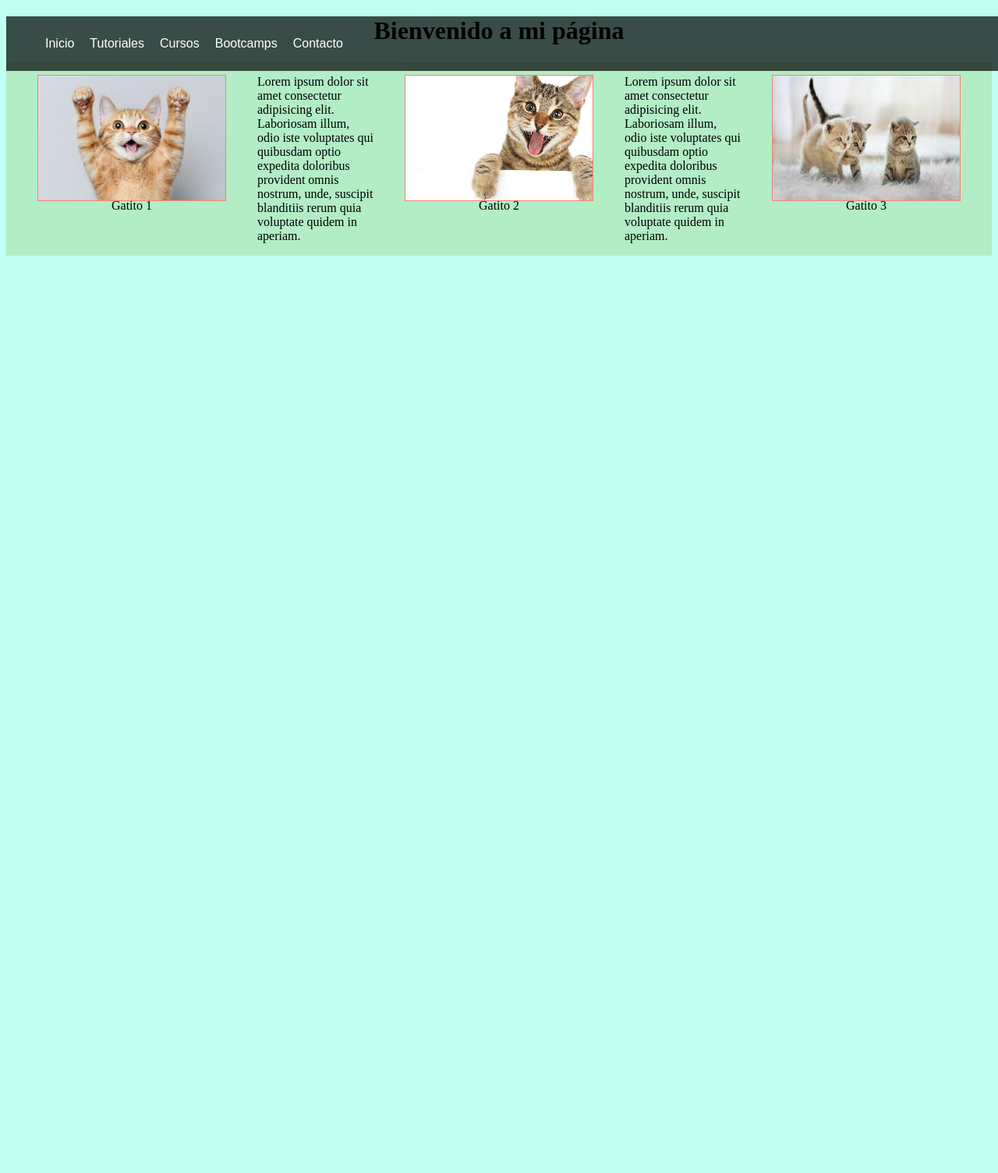
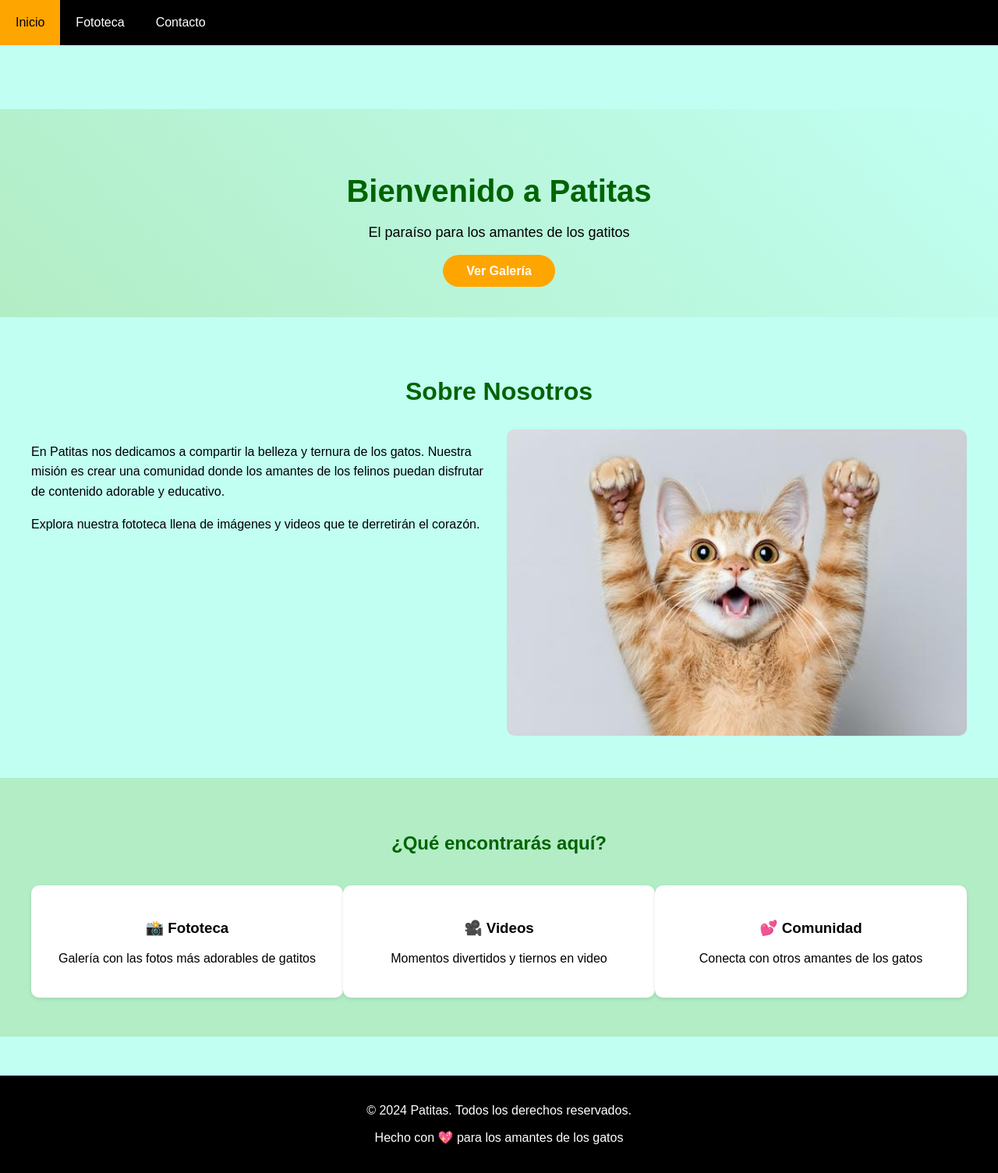
Before and after one commit to Osorio0w/Proyecto_ProgIV, a PHP site: page / in a window 1280 px wide. Shown: the whole page at 78% size. Before the commit the page ends 328 px from the top, so only its background shows below. Run offline with PHP 8.4, Linux system fonts and the light colour scheme.

Commit message:
Fototeca + Mejorados los estilos

```diff
--- a/index.html
+++ b/index.html
@@ -1,47 +1,65 @@
 <!DOCTYPE html>
-<html lang="en">
+<html lang="es">
 <head>
     <meta charset="UTF-8">
     <link rel="stylesheet" href="styles.css">
     <meta name="viewport" content="width=device-width, initial-scale=1.0">
-    <title>Patitas</title>
+    <title>Patitas - Inicio</title>
     <link rel="shortcut icon" href="assets/favicon.ico" type="image/x-icon">
 </head>
+<body>
     <header>
         <nav>
             <ul>
-            <li><a href="#">Inicio</a></li>
-            <li><a href="#">Tutoriales</a></li>
-            <li><a href="#">Cursos</a></l>
-            <li><a href="#">Bootcamps</a></li>
-            <li><a href="#">Contacto</a></li>
+                <li><a href="index.html">Inicio</a></li>
+                <li><a href="fototeca.html">Fototeca</a></li>
+                <li><a href="contacto.html">Contacto</a></li>
             </ul>
         </nav>
     </header>
-<body>
-    <h1>Bienvenido a mi página</h1>
 
-    <div class="gatitos">
-        <figure>
-            <a href="#">
-                <img src="assets/gatito1.jpg" alt="gatito lindo" srcset="">
-            </a>
-            <figcaption>Gatito 1</figcaption>
-        </figure>
-        <p>Lorem ipsum dolor sit amet consectetur adipisicing elit. Laboriosam illum, odio iste voluptates qui quibusdam optio expedita doloribus provident omnis nostrum, unde, suscipit blanditiis rerum quia voluptate quidem in aperiam.</p>
-        <figure>
-            <a href="#">
-                <img src="assets/gatito2.jpeg" alt="gatito lindo" srcset="">
-            </a>
-            <figcaption>Gatito 2</figcaption>
-            </figure>
-            <p>Lorem ipsum dolor sit amet consectetur adipisicing elit. Laboriosam illum, odio iste voluptates qui quibusdam optio expedita doloribus provident omnis nostrum, unde, suscipit blanditiis rerum quia voluptate quidem in aperiam.</p>
-        <figure>
-            <a href="#">
-            <img src="assets/gatito3.jpeg" alt="gatito lindo" srcset="">
-            </a>
-            <figcaption>Gatito 3</figcaption>
-        </figure>
+    <main>
+        <section class="hero">
+            <h1>Bienvenido a Patitas</h1>
+            <p>El paraíso para los amantes de los gatitos</p>
+            <a href="fototeca.html" class="cta-button">Ver Galería</a>
+        </section>
+
+        <section class="about">
+            <h2>Sobre Nosotros</h2>
+            <div class="about-content">
+                <div class="about-text">
+                    <p>En Patitas nos dedicamos a compartir la belleza y ternura de los gatos. Nuestra misión es crear una comunidad donde los amantes de los felinos puedan disfrutar de contenido adorable y educativo.</p>
+                    <p>Explora nuestra fototeca llena de imágenes y videos que te derretirán el corazón.</p>
                 </div>
+                <div class="about-image">
+                    <img src="assets/gatito1.jpg" alt="Gatito adorable">
+                </div>
+            </div>
+        </section>
+
+        <section class="features">
+            <h2>¿Qué encontrarás aquí?</h2>
+            <div class="features-grid">
+                <div class="feature-card">
+                    <h3>📸 Fototeca</h3>
+                    <p>Galería con las fotos más adorables de gatitos</p>
+                </div>
+                <div class="feature-card">
+                    <h3>🎥 Videos</h3>
+                    <p>Momentos divertidos y tiernos en video</p>
+                </div>
+                <div class="feature-card">
+                    <h3>💕 Comunidad</h3>
+                    <p>Conecta con otros amantes de los gatos</p>
+                </div>
+            </div>
+        </section>
+    </main>
+
+    <footer>
+        <p>&copy; 2024 Patitas. Todos los derechos reservados.</p>
+        <p>Hecho con 💖 para los amantes de los gatos</p>
+    </footer>
 </body>
 </html>
--- a/styles.css
+++ b/styles.css
@@ -1,70 +1,366 @@
-div.gatitos {
-   display: flex;
-   flex-flow: row;
-   justify-content: space-around;
-   background-color: chartreuse;
-}
-
-img {
-    width: 15rem;
-    border: 1px salmon solid;
-    height: 160px;
-}
-
-div.gatitos {
-   display: flex;
-   flex-flow: row;
-   justify-content: space-between;
-   background-color: #B2EDC5;
-}
-
-img {
-    width: 15rem;
-    border: 1px salmon solid;
-    height: 160px;
-}
-
-figcaption {
-    text-align: center;
-    margin-top: -7px;
-    margin-bottom: -15px;
-}
 
 body {
     background-color: #C1FFF2;
+    font-family: Arial;
+    margin: 0;
+    padding: 0;
 }
 
-h1 {
-    text-align: center;
-}
 
 header {
-  background: rgba(0,0,0,0.7);
+    background: black;
     width: 100%;
     position: fixed;
+    top: 0;
     z-index: 100;
-}
-
-nav {
-  float: left;
 }
 
 nav ul {
     list-style: none;
-  overflow: hidden;
+    margin: 0;
+    padding: 0;
+    display: flex;
 }
 
 nav ul li {
-  float: left;
-  font-family: Arial, sans-serif;
+    margin: 0;
+}
+
+nav ul li a {
+    color: white;
+    text-decoration: none;
+    padding: 20px;
+    display: block;
+}
+
+nav ul li a:hover {
+    background: orange;
+    color: black;
+}
+
+
+main {
+    margin-top: 80px;
+}
+
+
+.hero {
+    text-align: center;
+    padding: 50px 20px;
+    background: #B2EDC5;
+}
+
+.hero h1 {
+    font-size: 40px;
+    color: darkgreen;
+    margin-bottom: 20px;
+}
+
+.hero p {
+    font-size: 18px;
+    margin-bottom: 30px;
+}
+
+
+.cta-button {
+    background: orange;
+    color: white;
+    padding: 12px 30px;
+    text-decoration: none;
+    border-radius: 25px;
+    font-weight: bold;
+}
+
+.cta-button:hover {
+    background: darkorange;
+}
+
+
+.about {
+    padding: 50px 20px;
+    max-width: 1200px;
+    margin: 0 auto;
+}
+
+.about h2 {
+    text-align: center;
+    margin-bottom: 30px;
+    color: darkgreen;
+    font-size: 32px;
+}
+
+.about-content {
+    display: flex;
+}
+
+.about-text {
+    flex: 1;
+    padding-right: 20px;
+}
+
+.about-text p {
+    margin-bottom: 15px;
+    line-height: 1.6;
+}
+
+.about-image {
+    flex: 1;
+}
+
+.about-image img {
+    width: 100%;
+    border-radius: 10px;
+}
+
+
+.features {
+    padding: 50px 20px;
+    background: #B2EDC5;
+}
+
+.features h2 {
+    text-align: center;
+    margin-bottom: 40px;
+    color: darkgreen;
+}
+
+.features-grid {
+    display: flex;
+    justify-content: space-around;
+    max-width: 1200px;
+    margin: 0 auto;
+}
+
+.feature-card {
+    background: white;
+    padding: 25px;
+    border-radius: 10px;
+    text-align: center;
+    width: 30%;
+    box-shadow: 0 2px 5px rgba(0,0,0,0.1);
+}
+
+
+.gallery-hero {
+    text-align: center;
+    padding: 60px 20px;
+    background: linear-gradient(to right, #B2EDC5, #C1FFF2);
+}
+
+.gallery-hero h1 {
+    font-size: 36px;
+    color: darkgreen;
+    margin-bottom: 15px;
+}
+
+
+.filters {
+    text-align: center;
+    margin: 30px 0;
+}
+
+.filter-btn {
+    padding: 8px 16px;
+    margin: 0 5px;
+    background: #B2EDC5;
+    border: none;
+    border-radius: 15px;
+    cursor: pointer;
+}
+
+.filter-btn.active {
+    background: orange;
+    color: white;
+}
+
+
+.gallery-grid {
+    display: grid;
+    grid-template-columns: repeat(3, 1fr);
+    gap: 15px;
+    padding: 20px;
+    max-width: 1200px;
+    margin: 0 auto;
+}
+
+.gallery-item {
+    background: white;
+    border-radius: 8px;
+    overflow: hidden;
+    box-shadow: 0 2px 4px rgba(0,0,0,0.1);
+    height: 200px;
+    position: relative;
+}
+
+.gallery-item img {
+    width: 100%;
+    height: 100%;
+    object-fit: cover;
+}
+
+.video-placeholder {
+    width: 100%;
+    height: 100%;
+    background: #B2EDC5;
+    display: flex;
+    flex-direction: column;
+    justify-content: center;
+    align-items: center;
+    font-size: 24px;
+}
+
+.overlay {
+    position: absolute;
+    bottom: 0;
+    left: 0;
+    right: 0;
+    background: rgba(0,0,0,0.7);
+    color: white;
+    padding: 10px;
+    transform: translateY(100%);
+    transition: 0.3s;
+}
+
+.gallery-item:hover .overlay {
+    transform: translateY(0);
+}
+
+
+.contact-hero {
+    text-align: center;
+    padding: 60px 20px;
+    background: #B2EDC5;
+}
+
+.contact-hero h1 {
+    color: darkgreen;
+    margin-bottom: 15px;
+}
+
+.contact-content {
+    display: flex;
+    max-width: 1200px;
+    margin: 40px auto;
+    padding: 0 20px;
+    gap: 30px;
+}
+
+.contact-form {
+    flex: 1;
+    background: white;
+    padding: 30px;
+    border-radius: 10px;
+    box-shadow: 0 2px 5px rgba(0,0,0,0.1);
+}
+
+.contact-info {
+    flex: 1;
+    background: white;
+    padding: 30px;
+    border-radius: 10px;
+    box-shadow: 0 2px 5px rgba(0,0,0,0.1);
+}
+
+.form-group {
+    margin-bottom: 20px;
+}
+
+.form-group label {
+    display: block;
+    margin-bottom: 5px;
+    font-weight: bold;
+}
+
+.form-group input, .form-group textarea {
+    width: 100%;
+    padding: 10px;
+    border: 1px solid #ccc;
+    border-radius: 5px;
     font-size: 16px;
 }
-nav ul li a {
-  display: block;
-  padding: 10px;
-  color: #fff;
-  text-decoration: none;
+
+.submit-btn {
+    background: orange;
+    color: white;
+    padding: 12px 30px;
+    border: none;
+    border-radius: 5px;
+    cursor: pointer;
+    font-size: 16px;
 }
-nav ul li:hover {
-  background: #eca023;
+
+.submit-btn:hover {
+    background: darkorange;
 }
+
+.info-item {
+    margin-bottom: 25px;
+}
+
+.info-item h3 {
+    color: darkgreen;
+    margin-bottom: 10px;
+}
+
+/* footer */
+footer {
+    background: black;
+    color: white;
+    text-align: center;
+    padding: 20px;
+    margin-top: 50px;
+}
+
+/* responsive que me ayudo chatgpt a hacer (lo siento profe)*/
+@media (max-width: 768px) {
+    nav ul {
+        flex-direction: column;
+    }
+
+    .about-content {
+        flex-direction: column;
+    }
+
+    .features-grid {
+        flex-direction: column;
+    }
+
+    .feature-card {
+        width: 100%;
+        margin-bottom: 20px;
+    }
+
+    .gallery-grid {
+        grid-template-columns: repeat(2, 1fr);
+    }
+
+    .contact-content {
+        flex-direction: column;
+    }
+}
+
+body {
+    padding-top: 60px;
+}
+
+.hero, .gallery-hero, .contact-hero {
+    background: linear-gradient(45deg, #B2EDC5, #C1FFF2);
+}
+
+nav ul li a, .cta-button, .submit-btn {
+    transition: all 0.3s ease;
+}
+
+img {
+    max-width: 100%;
+}
+
+@media (max-width: 480px) {
+    .gallery-grid {
+        grid-template-columns: 1fr;
+    }
+
+    .hero h1 {
+        font-size: 28px;
+    }
+}
```
Also changed, not shown: fototeca.html (added, +100 -0 lines). Lines whose indentation alone changed are shown as unchanged.
